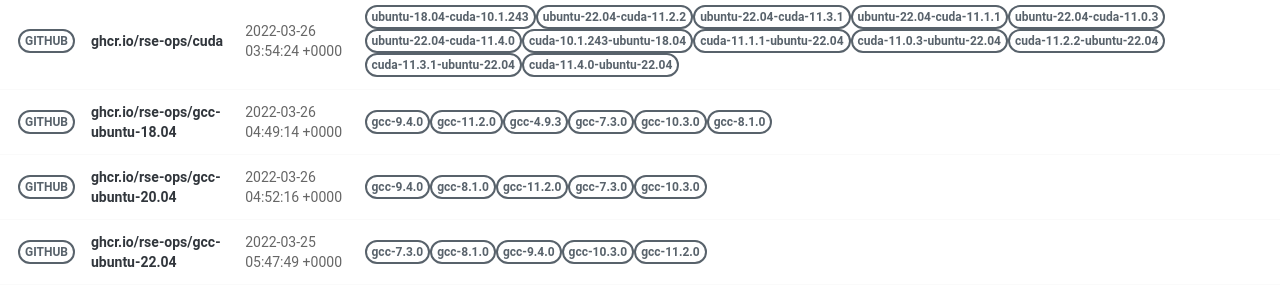
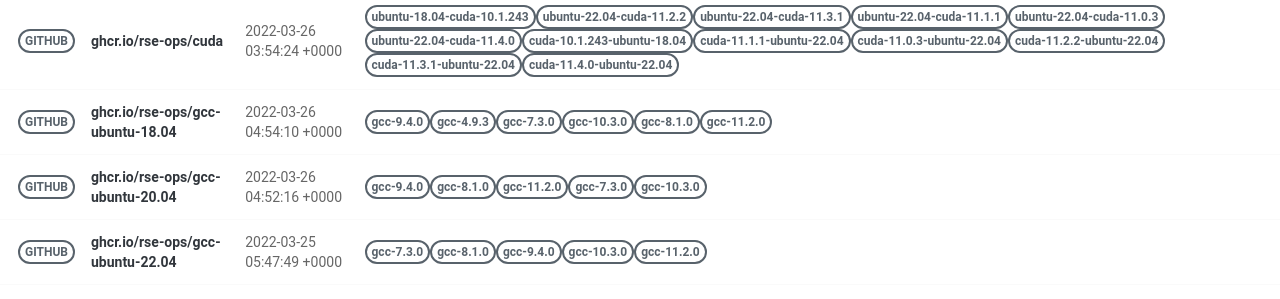
Before and after one commit to rse-ops/docker-images, a Jekyll site: the page built from pages/index.md, in a window 1280 px wide. Shown: the part 502-801 px from the top of the page. Built offline with Jekyll 4.4.1, drawn with Linux system fonts in a browser that asks for light colours; nearby versions of some CDN libraries.

Commit message:
Automated push to update library 2022-03-26

```diff
--- a/_library/ghcr.io-rse-ops-gcc-ubuntu-18.04.md
+++ b/_library/ghcr.io-rse-ops-gcc-ubuntu-18.04.md
@@ -1,7 +1,7 @@
 ---
 layout: container
 name: ghcr.io/rse-ops/gcc-ubuntu-18.04
-updated_at: 2022-03-26 04:49:14.868035
+updated_at: 2022-03-26 04:54:10.402058
 
 
 container_url: https://github.com/orgs/rse-ops/packages/container/package/gcc-ubuntu-18.04
```
Also changed, not shown: other parts of _library/ghcr.io-rse-ops-gcc-ubuntu-18.04.md (+3 -3 lines).
